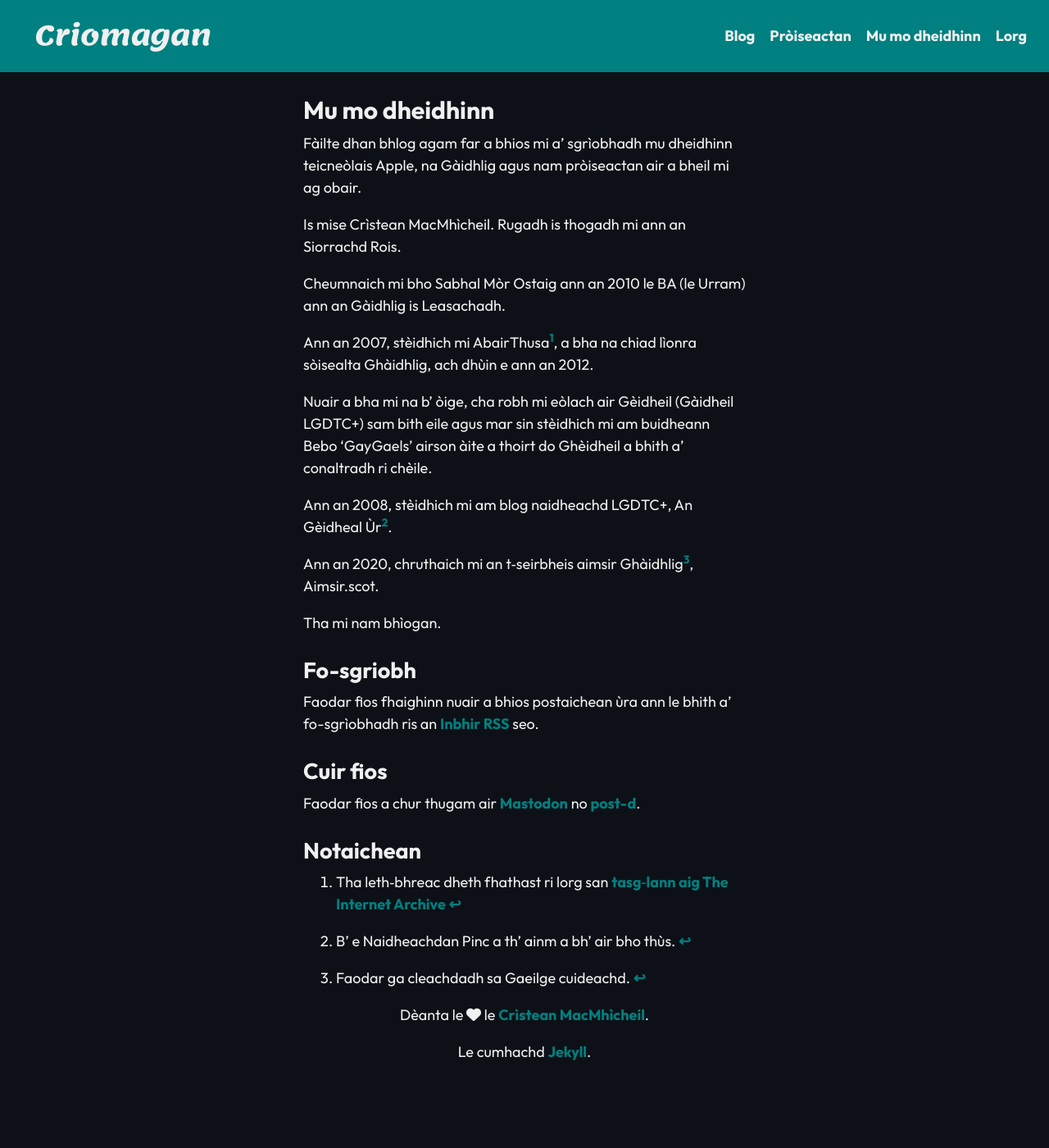
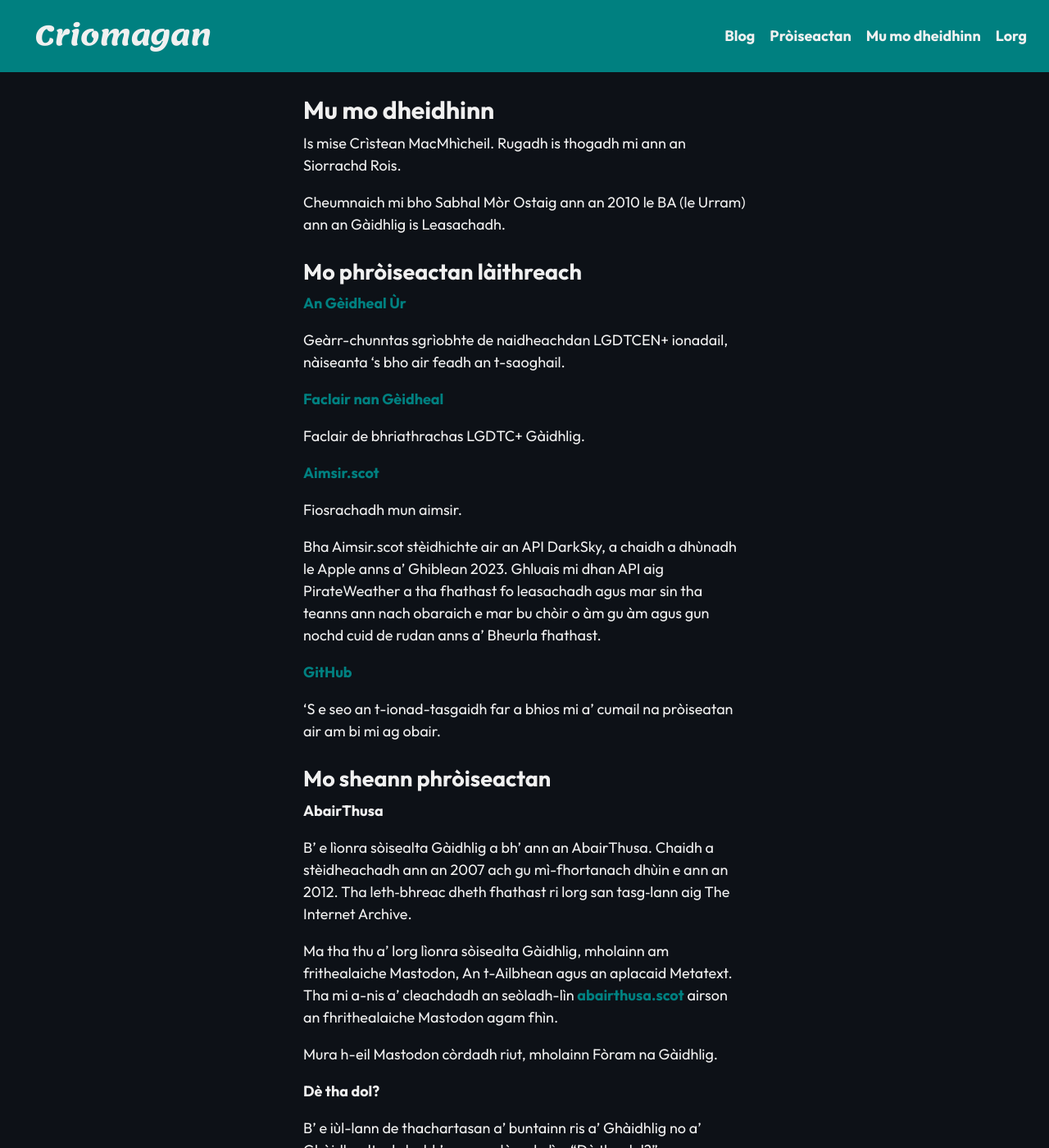
Before and after one commit to angeidheal/angeidheal.github.io, a Jekyll site: the page built from mu-mo-dheidhinn.md, in a window 1280 px wide and 1400 px high. Shown: the whole window at 82% size. Built offline with Jekyll 4.4.1, drawn with Linux system fonts in a browser that asks for light colours; nearby versions of some CDN libraries; some of the changed text lies outside the part shown.

Commit message:
Update mu-mo-dheidhinn.md

```diff
--- a/mu-mo-dheidhinn.md
+++ b/mu-mo-dheidhinn.md
@@ -4,21 +4,43 @@ title: Mu mo dheidhinn
 permalink: /mu-mo-dheidhinn/
 ---
 
-Fàilte dhan bhlog agam far a bhios mi a' sgrìobhadh mu dheidhinn teicneòlais Apple, na Gàidhlig agus nam pròiseactan air a bheil mi ag obair.
-
 Is mise Crìstean MacMhìcheil. Rugadh is thogadh mi ann an Siorrachd Rois.
 
 Cheumnaich mi bho Sabhal Mòr Ostaig ann an 2010 le BA (le Urram) ann an Gàidhlig is Leasachadh.
 
-Ann an 2007, stèidhich mi AbairThusa[^1], a bha na chiad lìonra sòisealta Ghàidhlig, ach dhùin e ann an 2012.
+## Mo phròiseactan làithreach
 
-Nuair a bha mi na b’ òige, cha robh mi eòlach air Gèidheil (Gàidheil LGDTC+) sam bith eile agus mar sin stèidhich mi am buidheann Bebo ‘GayGaels’ airson àite a thoirt do Ghèidheil a bhith a’ conaltradh ri chèile.
+**[An Gèidheal Ùr](https://angeidhealur.scot/)**
 
-Ann an 2008, stèidhich mi am blog naidheachd LGDTC+, An Gèidheal Ùr[^2].
+Geàrr-chunntas sgrìobhte de naidheachdan LGDTCEN+ ionadail, nàiseanta ‘s bho air feadh an t-saoghail.
 
-Ann an 2020, chruthaich mi an t‑seirbheis aimsir Ghàidhlig[^3], Aimsir.scot.
+**[Faclair nan Gèidheal](https://faclair.lgbt/)**
 
-Tha mi nam bhìogan.
+Faclair de bhriathrachas LGDTC+ Gàidhlig.
+
+**[Aimsir.scot](https://aimsir.scot/)**
+
+Fiosrachadh mun aimsir.
+
+Bha Aimsir.scot stèidhichte air an API DarkSky, a chaidh a dhùnadh le Apple anns a' Ghiblean 2023. Ghluais mi dhan API aig PirateWeather a tha fhathast fo leasachadh agus mar sin tha teanns ann nach obaraich e mar bu chòir o àm gu àm agus gun nochd cuid de rudan anns a' Bheurla fhathast.
+
+**[GitHub](https://github.com/angeidheal)**
+
+'S e seo an t-ionad-tasgaidh far a bhios mi a' cumail na pròiseatan air am bi mi ag obair.
+
+## Mo sheann phròiseactan
+
+**AbairThusa**
+
+B' e lìonra sòisealta Gàidhlig a bh' ann an AbairThusa. Chaidh a stèidheachadh ann an 2007 ach gu mì-fhortanach dhùin e ann an 2012. Tha leth‑bhreac dheth fhathast ri lorg san tasg‑lann aig The Internet Archive.
+
+Ma tha thu a' lorg lìonra sòisealta Gàidhlig, mholainn am frithealaiche Mastodon, An t-Ailbhean agus an aplacaid Metatext. Tha mi a-nis a' cleachdadh an seòladh-lìn [abairthusa.scot](https://abairthusa.scot/) airson an fhrithealaiche Mastodon agam fhìn.
+
+Mura h-eil Mastodon còrdadh riut, mholainn Fòram na Gàidhlig.
+
+**Dè tha dol?**
+
+B' e iùl-lann de thachartasan a' buntainn ris a' Ghàidhlig no a' Ghàidhealtachd a bh' anns an làrach-lìn, "Dè tha dol?".
 
 ## Fo-sgriobh
 
```
